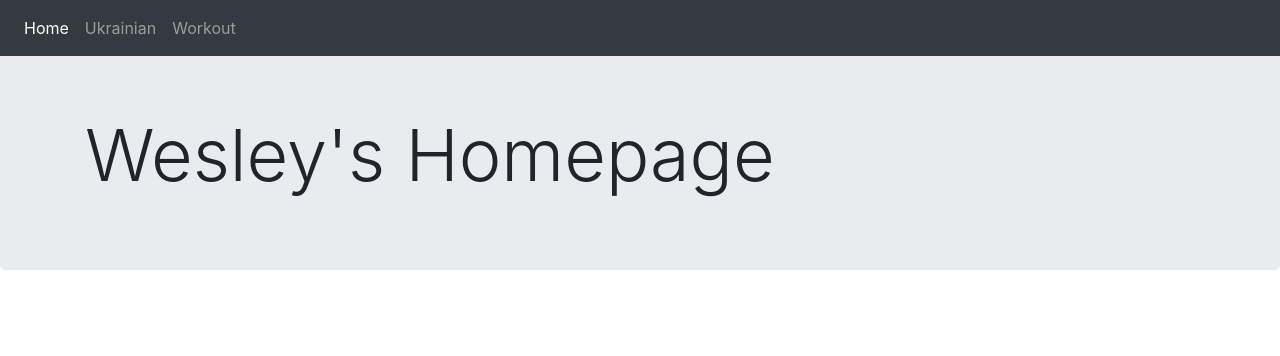
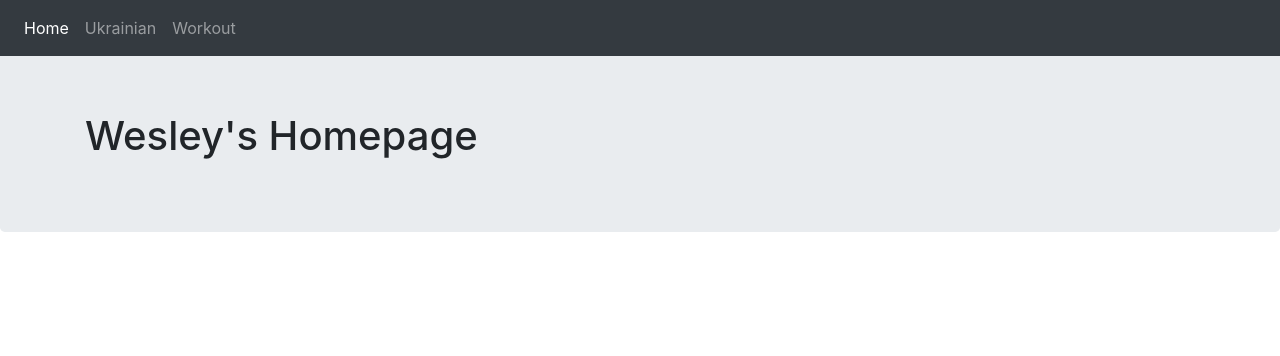
Before and after one commit to bellemanwesley/homepage, a Django app: page / in a window 1280 px wide. Shown: the top 356 px of the page. Run offline with Django 3.2, Linux system fonts and the light colour scheme; data that the repository does not hold is empty; some libraries are stand-ins or nearby versions.

Commit message:
shrunk jumbotron size

```diff
--- a/templates/home.html
+++ b/templates/home.html
@@ -32,7 +32,7 @@
 <br><br>
       <div class ="jumbotron">
                 <div class="container">
-                        <h1 class="display-3">Wesley's Homepage</h1>
+                        <h1>Wesley's Homepage</h1>
                 </div>
         </div>
 
```
